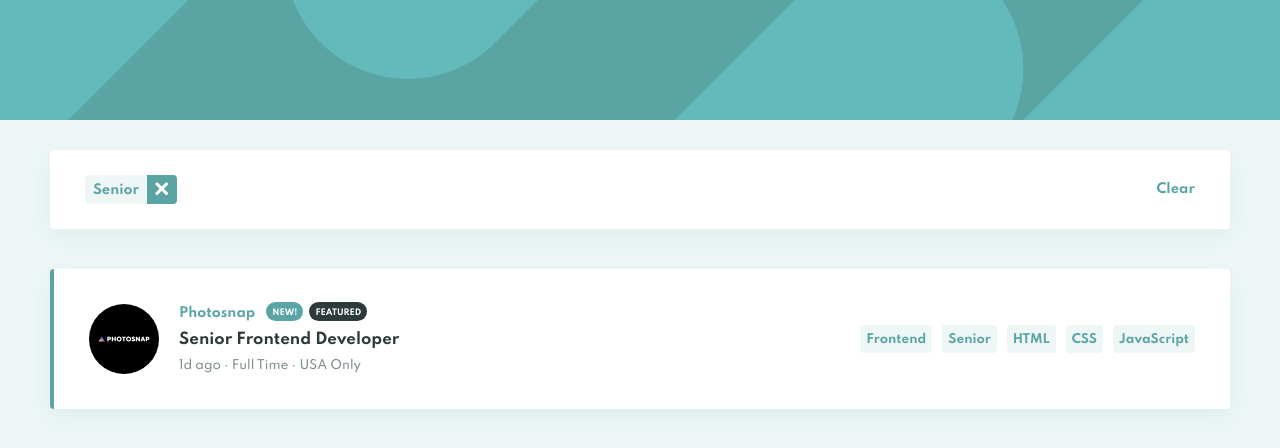
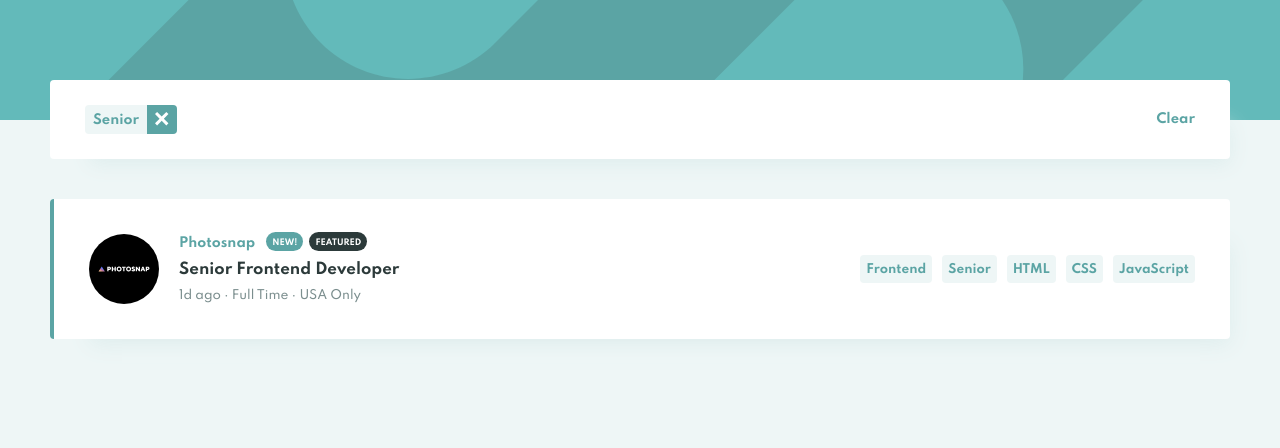
Before and after one commit to vilmarmjr/frontend-mentor-job-listing, a Vue app: page / in a window 1280 px wide. Both pictures are taken after a click on the element "Senior". Shown: the top 448 px of the page. Built offline with nearby package versions, Linux system fonts and the light colour scheme.

Commit message:
add overlap

```diff
--- a/src/assets/scss/components/card.scss
+++ b/src/assets/scss/components/card.scss
@@ -1,6 +1,6 @@
 .card {
   padding: 1.5rem;
-  box-shadow: hsl(180, 29%, 90%) 0px 8px 24px;
+  box-shadow: hsl(180, 29%, 90%) 20px 25px 20px -20px;
   background: #fff;
   border-radius: 4px;
 }
--- a/src/components/Home.vue
+++ b/src/components/Home.vue
@@ -2,6 +2,7 @@
   <div class="home">
     <header class="home__header"></header>
     <main class="home__content">
+      <div class="home__container" v-bind:class="activeFilters.length ? 'home__container--overlap' : ''">
         <Filters
           class="home__job"
           v-if="activeFilters.length"
@@ -10,6 +11,7 @@
           :activeFilters="activeFilters"
         />
         <Job class="home__job" v-for="job in jobs" :key="job.id" :job="job" v-on:tag-click="onTagClick" />
+      </div>
     </main>
   </div>
 </template>
@@ -73,7 +75,7 @@ export default defineComponent({
 .home {
   height: 100vh;
   display: grid;
-  grid-template-rows: 20rem 1fr;
+  grid-template-rows: 17rem 1fr;
 
   @include gt-xs {
     grid-template-rows: 12rem 1fr;
@@ -95,7 +97,17 @@ export default defineComponent({
     background: var(--neutral-300);
 
     @include gt-xs {
-      padding: 3rem 5rem;
+      padding: 5rem;
+    }
+  }
+
+  &__container {
+    &--overlap {
+      transform: translateY(-9.5rem);
+
+      @include gt-xs {
+        transform: translateY(-9rem);
+      }
     }
   }
 
```
Lines whose indentation alone changed are shown as unchanged.
